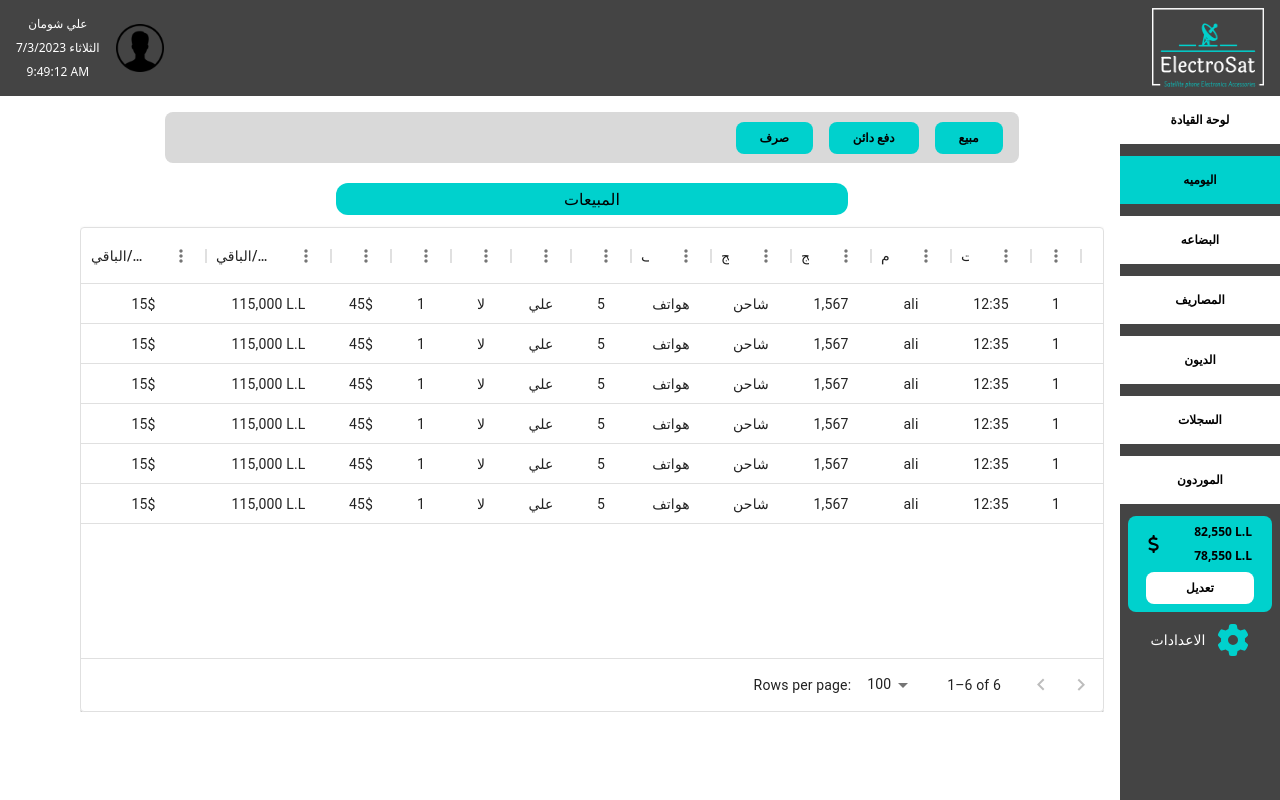
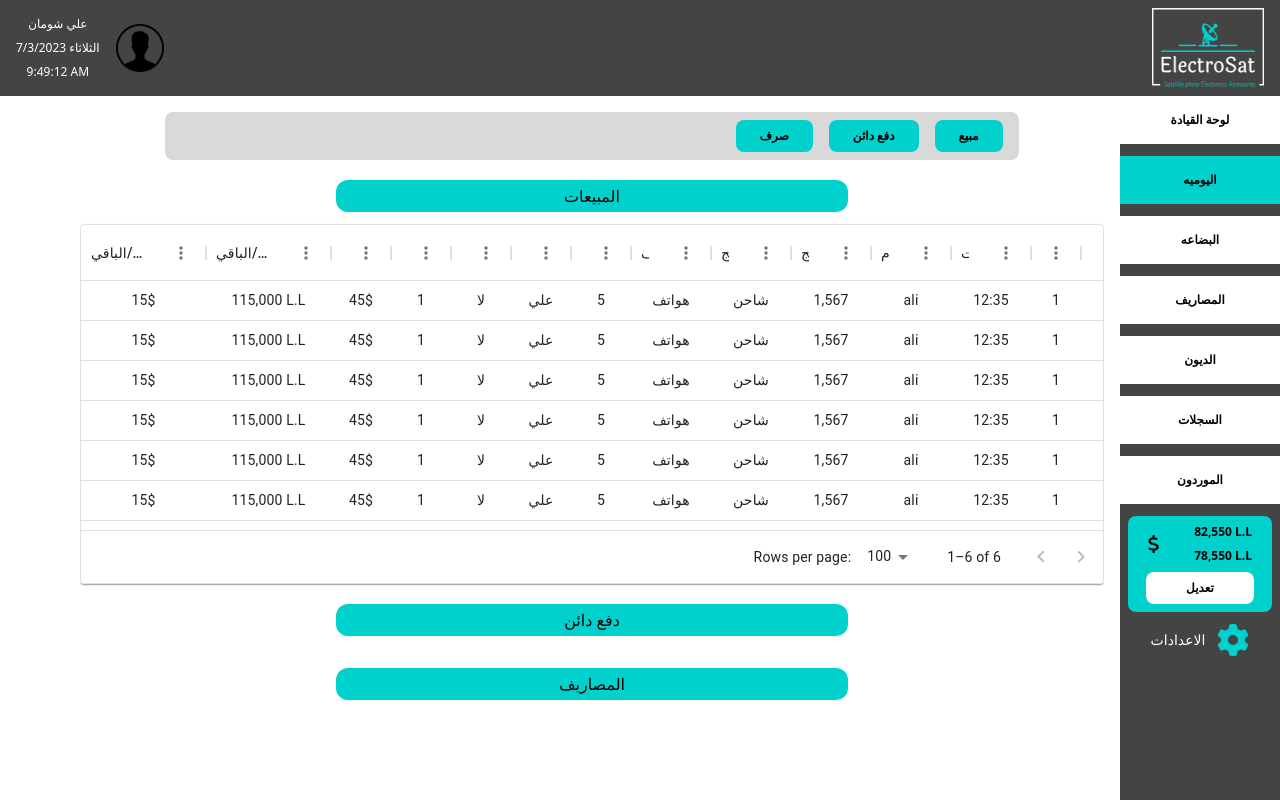
Before and after one commit to aliShouman0/electro-sat, a React (Create React App) app in the folder electro-sat/: page /daily in a window 1280 px wide. Built offline with nearby package versions, Linux system fonts and the light colour scheme.

Commit message:
Frontend:Adding the next 2 title in daily component

```diff
--- a/electro-sat/src/pages/Daily/Daily.jsx
+++ b/electro-sat/src/pages/Daily/Daily.jsx
@@ -261,7 +261,17 @@ function Daily() {
           </div>
         </div>
 
+        <div className="creditor w-full  h-auto   mt-5 flex flex-col items-center  ">
+          <div className="title w-1/2 mb-3 bg-secondary text-center  py-1 rounded-xl">
+            <p>دفع دائن</p>
+          </div>
+        </div>
 
+        <div className="expenses  w-full  h-auto   mt-5 flex flex-col items-center  ">
+          <div className="title w-1/2 mb-3 bg-secondary text-center  py-1 rounded-xl">
+            <p>المصاريف</p>
+          </div>
+        </div>
 
       </main>
     </>
```
